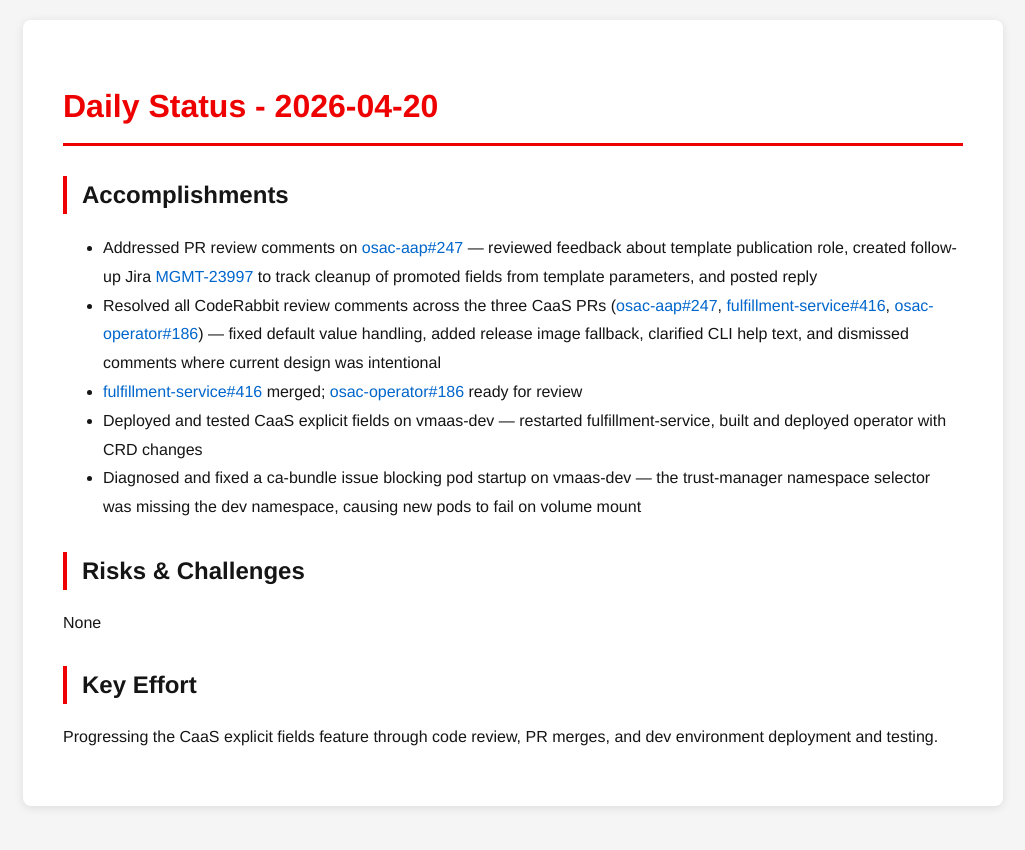
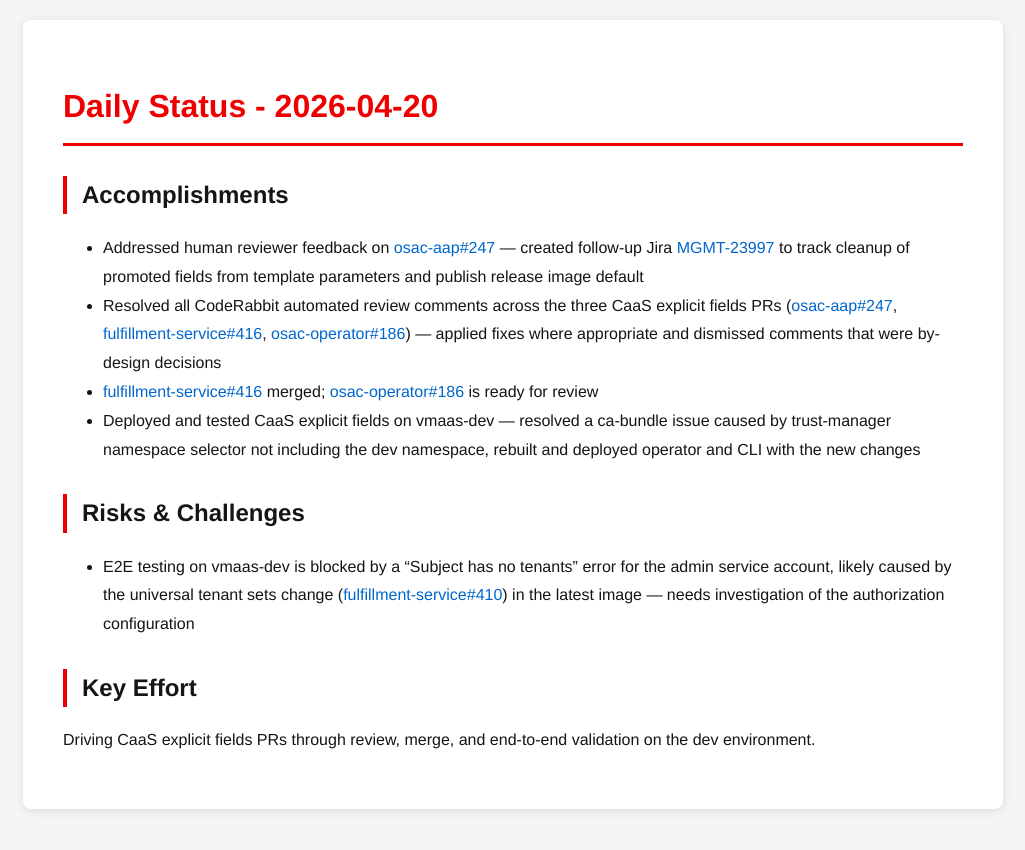
Before and after one commit to tzvatot/daily-status, a Jekyll site: the page built from 2026-04-20.md, in a window 1280 px wide. Shown: the top 850 px of the page, without its empty margins (127-1152 px from the left). Built offline with Jekyll 4.4.1, drawn with Linux system fonts in a browser that asks for light colours.

Commit message:
Daily status update - 2026-04-20

```diff
--- a/2026-04-20.md
+++ b/2026-04-20.md
@@ -7,14 +7,13 @@
 # Daily Status - 2026-04-20
 
 ## Accomplishments
-- Addressed PR review comments on [osac-aap#247](https://github.com/osac-project/osac-aap/pull/247) — reviewed feedback about template publication role, created follow-up Jira [MGMT-23997](https://issues.redhat.com/browse/MGMT-23997) to track cleanup of promoted fields from template parameters, and posted reply
-- Resolved all CodeRabbit review comments across the three CaaS PRs ([osac-aap#247](https://github.com/osac-project/osac-aap/pull/247), [fulfillment-service#416](https://github.com/osac-project/fulfillment-service/pull/416), [osac-operator#186](https://github.com/osac-project/osac-operator/pull/186)) — fixed default value handling, added release image fallback, clarified CLI help text, and dismissed comments where current design was intentional
-- [fulfillment-service#416](https://github.com/osac-project/fulfillment-service/pull/416) merged; [osac-operator#186](https://github.com/osac-project/osac-operator/pull/186) ready for review
-- Deployed and tested CaaS explicit fields on vmaas-dev — restarted fulfillment-service, built and deployed operator with CRD changes
-- Diagnosed and fixed a ca-bundle issue blocking pod startup on vmaas-dev — the trust-manager namespace selector was missing the dev namespace, causing new pods to fail on volume mount
+- Addressed human reviewer feedback on [osac-aap#247](https://github.com/osac-project/osac-aap/pull/247) — created follow-up Jira [MGMT-23997](https://issues.redhat.com/browse/MGMT-23997) to track cleanup of promoted fields from template parameters and publish release image default
+- Resolved all CodeRabbit automated review comments across the three CaaS explicit fields PRs ([osac-aap#247](https://github.com/osac-project/osac-aap/pull/247), [fulfillment-service#416](https://github.com/osac-project/fulfillment-service/pull/416), [osac-operator#186](https://github.com/osac-project/osac-operator/pull/186)) — applied fixes where appropriate and dismissed comments that were by-design decisions
+- [fulfillment-service#416](https://github.com/osac-project/fulfillment-service/pull/416) merged; [osac-operator#186](https://github.com/osac-project/osac-operator/pull/186) is ready for review
+- Deployed and tested CaaS explicit fields on vmaas-dev — resolved a ca-bundle issue caused by trust-manager namespace selector not including the dev namespace, rebuilt and deployed operator and CLI with the new changes
 
 ## Risks & Challenges
-None
+- E2E testing on vmaas-dev is blocked by a "Subject has no tenants" error for the admin service account, likely caused by the universal tenant sets change ([fulfillment-service#410](https://github.com/osac-project/fulfillment-service/pull/410)) in the latest image — needs investigation of the authorization configuration
 
 ## Key Effort
-Progressing the CaaS explicit fields feature through code review, PR merges, and dev environment deployment and testing.
+Driving CaaS explicit fields PRs through review, merge, and end-to-end validation on the dev environment.
```
